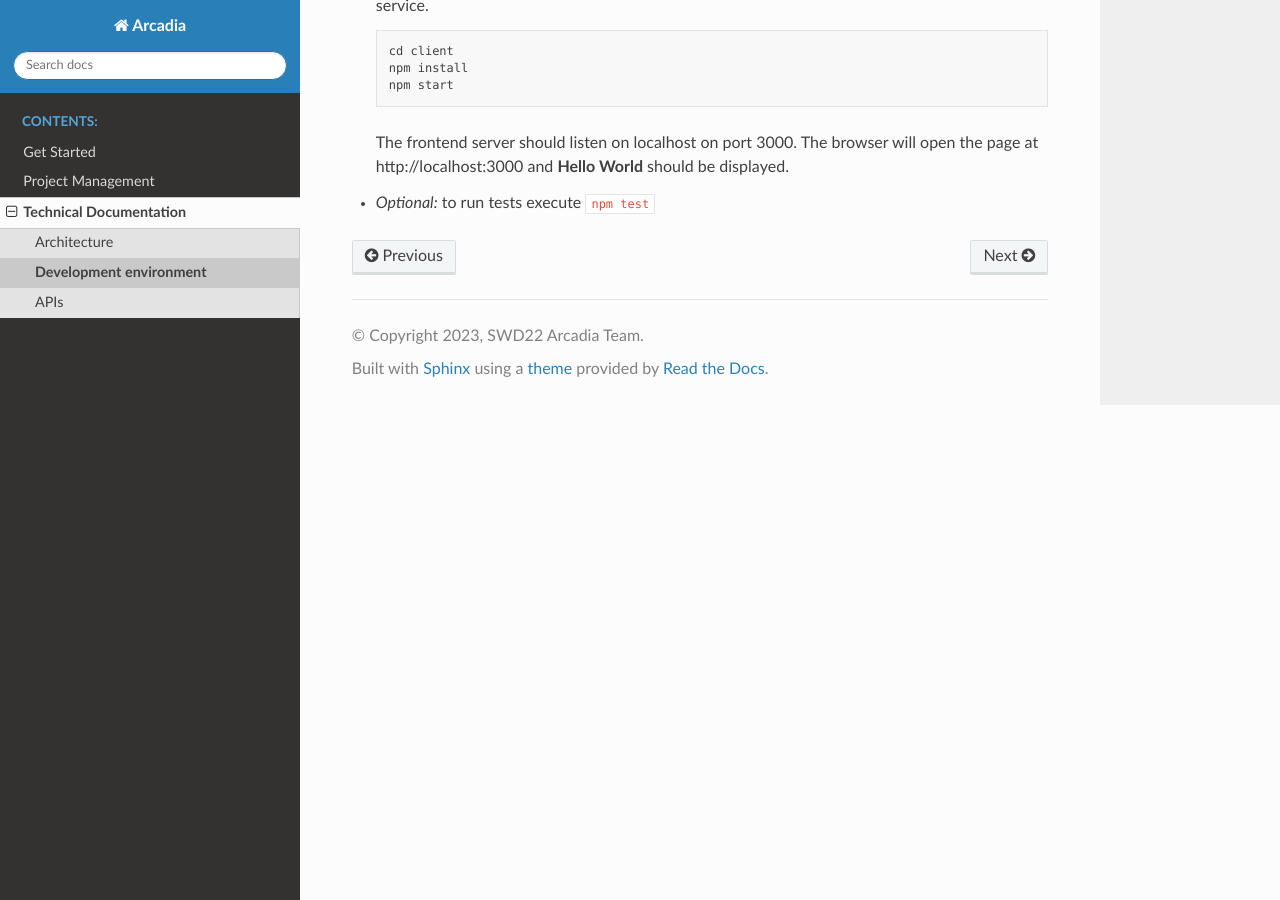
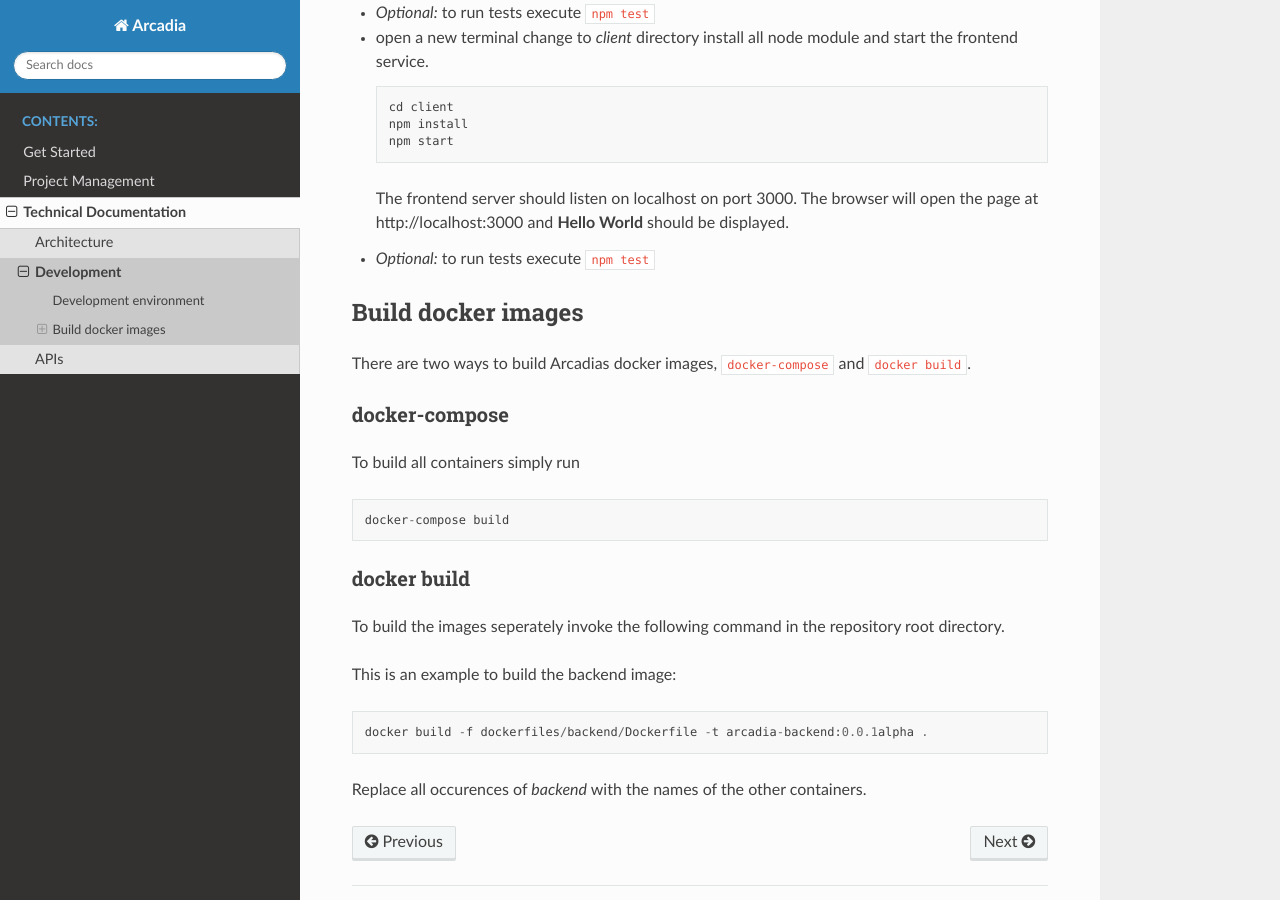
Before and after one commit to games2click/games2click.github.io, a Sphinx documentation site: the page built from docs/technical_documentation/development.md, in a window 1280 px wide and 900 px high, scrolled down 532 px. Built offline with Sphinx 7.4.7 and the Read the Docs theme 2.0.0, drawn with Linux system fonts in a browser that asks for light colours; some of the changed text lies outside the part shown.

````diff
--- a/docs/technical_documentation/development.md
+++ b/docs/technical_documentation/development.md
@@ -1,4 +1,6 @@
-# Development environment
+# Development
+
+## Development environment
 
 [Node.js](http://node.js) must be installed, at least version 18.
 
@@ -30,3 +32,27 @@
   The browser will open the page at http://localhost:3000 and **Hello World** should be displayed.
 
 - _Optional:_ to run tests execute `npm test`
+
+## Build docker images
+
+There are two ways to build Arcadias docker images, ```docker-compose``` and ```docker build```.
+
+### docker-compose
+
+To build all containers simply run
+
+```
+docker-compose build
+```
+
+### docker build
+
+To build the images seperately invoke the following command in the repository root directory.
+
+This is an example to build the backend image:
+
+```
+docker build -f dockerfiles/backend/Dockerfile -t arcadia-backend:0.0.1alpha .
+```
+
+Replace all occurences of _backend_ with the names of the other containers.
````
Also changed, not shown: docs/user_documentation/getting_started.md (+5 -7 lines).
